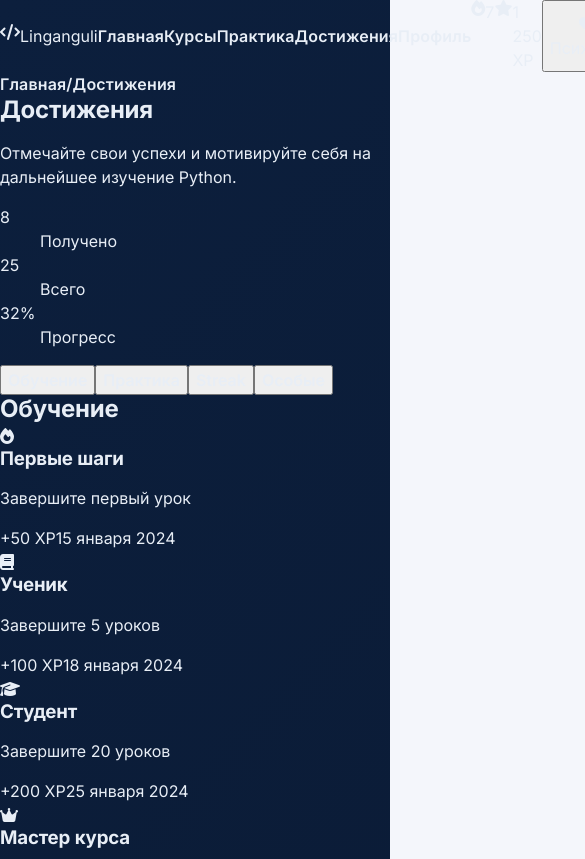
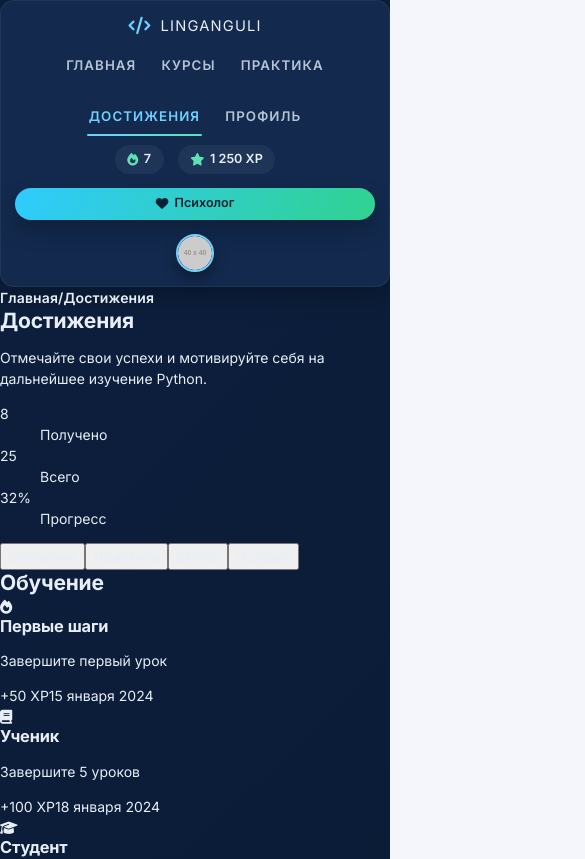
Before and after one commit to zhukockijmaxim9/linganguli_app, a React (Vite) app: page /achievements in a window 390 px wide. Shown: the top 859 px of the page, 585 px wide, since content can reach past the window. Built offline with nearby package versions, Linux system fonts and the light colour scheme; a small style sheet from the web is missing.

Commit message:
Added base styles to navigation

```diff
--- a/index.html
+++ b/index.html
@@ -17,6 +17,23 @@
       crossorigin="anonymous"
       referrerpolicy="no-referrer"
     />
+    <style>
+      html {
+        font-size: 16px;
+      }
+
+      @media (max-width: 1024px) {
+        html {
+          font-size: 15px;
+        }
+      }
+
+      @media (max-width: 768px) {
+        html {
+          font-size: 14px;
+        }
+      }
+    </style>
     <title>Linganguli</title>
   </head>
   <body>
--- a/src/components/SiteHeader/SiteHeader.module.css
+++ b/src/components/SiteHeader/SiteHeader.module.css
@@ -2,32 +2,181 @@
   display: flex;
   align-items: center;
   justify-content: space-between;
+  gap: 1.5rem;
+  width: min(75rem, 100%);
+  margin: 0 auto;
+  padding: 1.25rem 1.75rem;
+  background: var(--panel-bg);
+  color: var(--text-primary);
+  border: 1px solid var(--border-soft);
+  border-radius: 1rem;
+  box-shadow: var(--shadow-strong);
 }
 
 .brand {
   display: flex;
+  align-items: center;
+  gap: 0.65rem;
+  font-size: 1.05rem;
+  text-transform: uppercase;
+  letter-spacing: 0.08em;
+}
+
+.brand i {
+  font-size: 1.25rem;
+  color: var(--accent);
 }
 
 .nav {
   display: flex;
+  align-items: center;
+  gap: 1.5rem;
 }
 
 .navLink {
+  position: relative;
+  display: inline-flex;
+  align-items: center;
+  justify-content: center;
+  padding: 0.35rem 0.15rem;
+  font-size: 0.95rem;
+  color: var(--text-secondary);
+  text-transform: uppercase;
+  letter-spacing: 0.08em;
+  transition: color 0.2s ease, opacity 0.2s ease;
+}
+
+.navLink::after {
+  content: "";
+  position: absolute;
+  inset: auto 0 -0.35rem 0;
+  height: 0.15rem;
+  border-radius: 999px;
+  background: linear-gradient(90deg, var(--accent), var(--accent-alt));
+  transform: scaleX(0);
+  transform-origin: center;
+  transition: transform 0.2s ease;
+}
+
+.navLink:hover,
+.navLink:focus-visible {
+  color: var(--text-primary);
+}
+
+.navLink:hover::after,
+.navLink:focus-visible::after {
+  transform: scaleX(1);
 }
 
 .active {
+  color: var(--accent);
+}
+
+.active::after {
+  transform: scaleX(1);
 }
 
 .actions {
   display: flex;
+  align-items: center;
+  gap: 1rem;
 }
 
 .counter {
-  display: flex;
+  display: inline-flex;
+  align-items: center;
+  gap: 0.4rem;
+  padding: 0.35rem 0.9rem;
+  border-radius: 999px;
+  background: rgba(255, 255, 255, 0.05);
+  color: var(--text-primary);
+  font-weight: 600;
+  font-size: 0.9rem;
+}
+
+.counter i {
+  color: var(--accent-alt);
 }
 
 .helpBtn {
+  display: inline-flex;
+  align-items: center;
+  gap: 0.45rem;
+  padding: 0.45rem 1.25rem;
+  border-radius: 999px;
+  border: none;
+  cursor: pointer;
+  background: linear-gradient(120deg, var(--btn-blue), var(--btn-green));
+  color: var(--btn-text);
+  font-weight: 600;
+  font-size: 0.9rem;
+  box-shadow: 0 0.75rem 1.5rem rgba(0, 0, 0, 0.25);
+  transition: transform 0.2s ease, box-shadow 0.2s ease, opacity 0.2s ease;
+}
+
+.helpBtn:hover {
+  transform: translateY(-0.1rem);
+  box-shadow: 0 1rem 2rem rgba(0, 0, 0, 0.3);
+}
+
+.helpBtn:active {
+  transform: translateY(0rem);
+  opacity: 0.9;
+  box-shadow: 0 0.5rem 1rem rgba(0, 0, 0, 0.25);
 }
 
 .avatar {
+  width: 2.75rem;
+  height: 2.75rem;
+  border-radius: 50%;
+  overflow: hidden;
+  border: 0.15rem solid var(--accent);
+  box-shadow: 0 0.5rem 1rem rgba(0, 0, 0, 0.35);
 }
+
+.avatar img {
+  display: block;
+  width: 100%;
+  height: 100%;
+  object-fit: cover;
+  border-radius: inherit;
+}
+
+@media (max-width: 62rem) {
+  .bar {
+    flex-wrap: wrap;
+    gap: 1rem;
+  }
+
+  .nav {
+    flex: 1 1 100%;
+    justify-content: center;
+    flex-wrap: wrap;
+  }
+
+  .actions {
+    width: 100%;
+    justify-content: flex-end;
+  }
+}
+
+@media (max-width: 48rem) {
+  .bar {
+    padding: 1rem;
+  }
+
+  .brand {
+    flex: 1 1 100%;
+    justify-content: center;
+  }
+
+  .actions {
+    flex-wrap: wrap;
+    justify-content: center;
+  }
+
+  .helpBtn {
+    width: 100%;
+    justify-content: center;
+  }
+}
```
